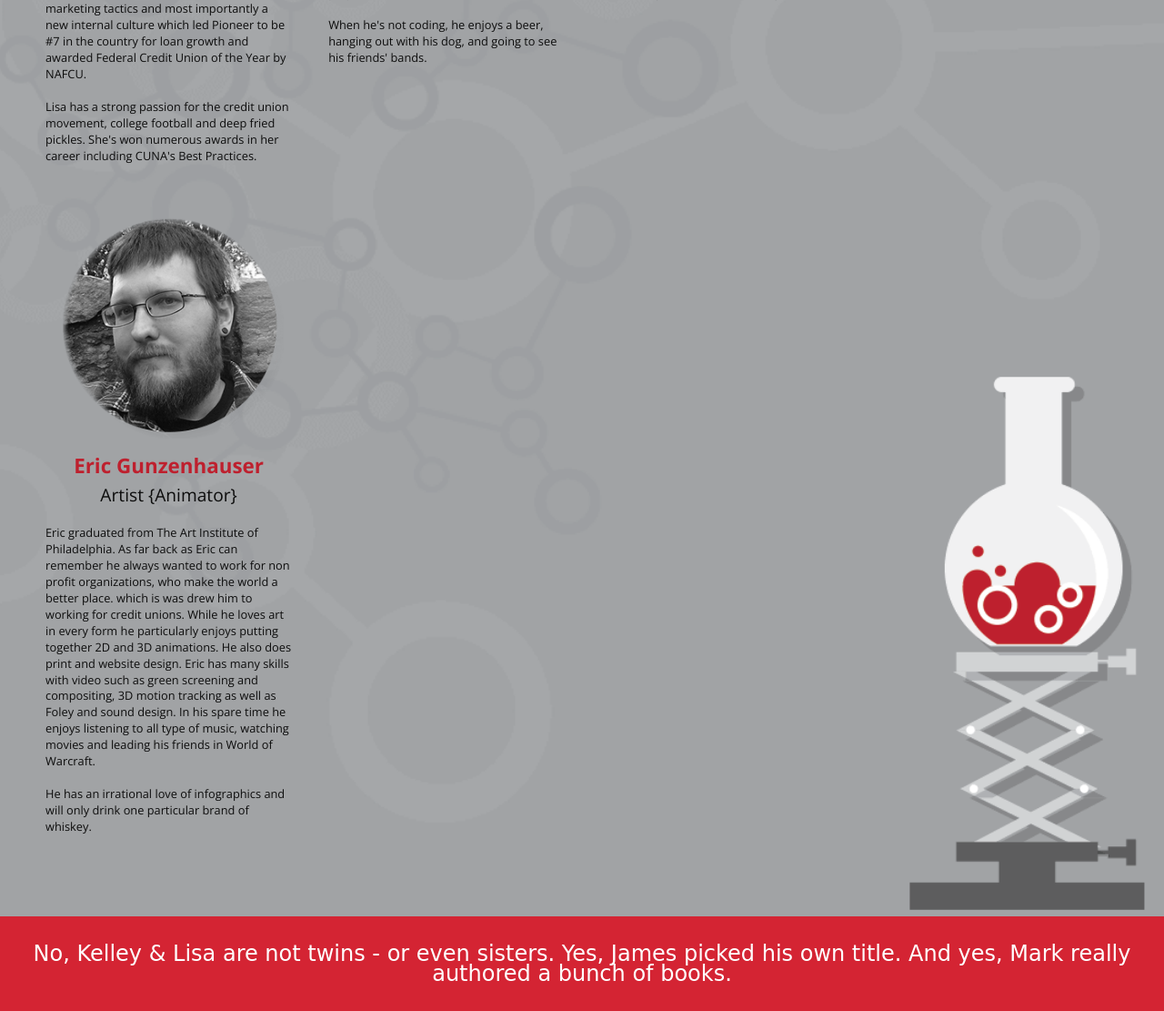
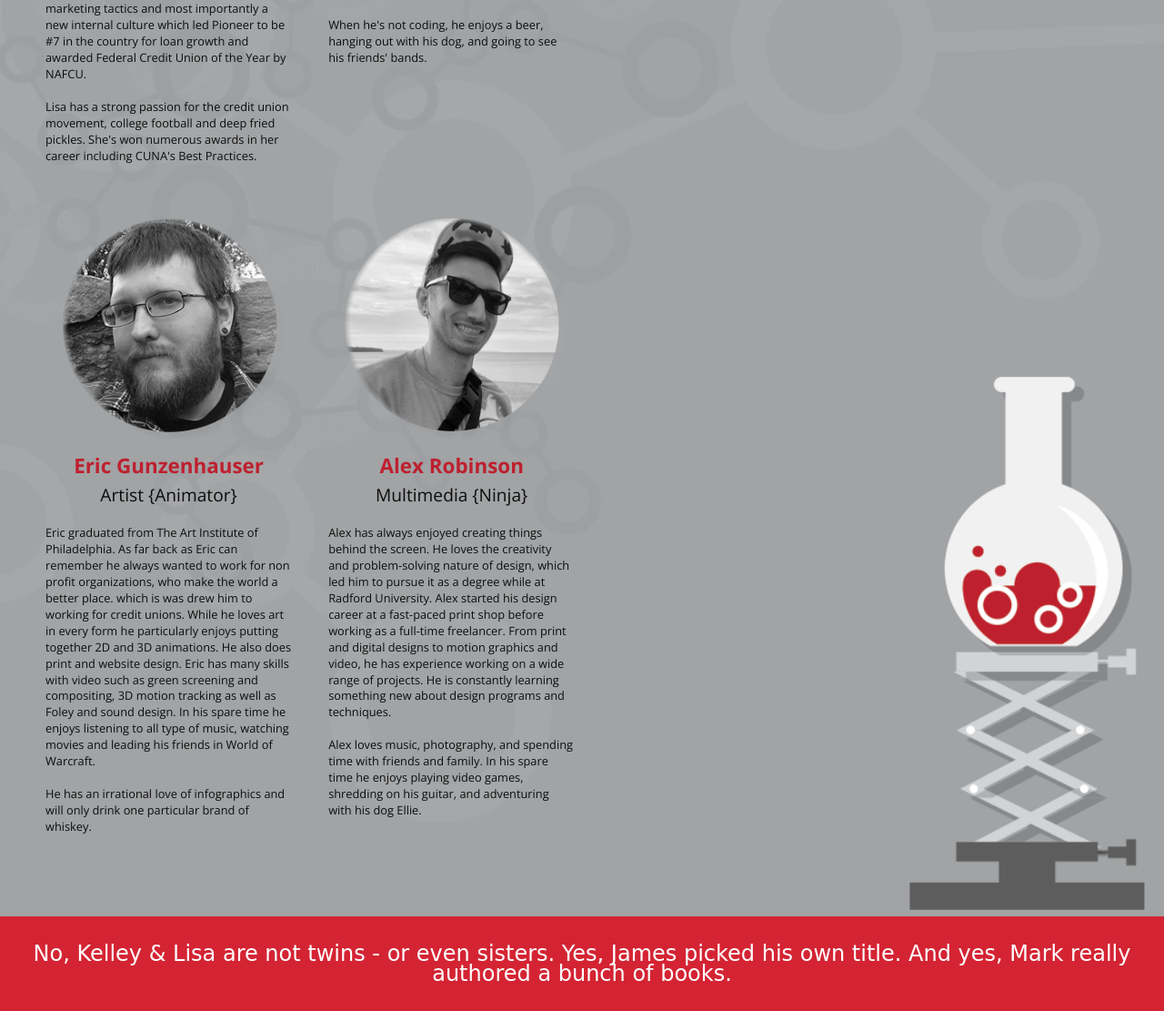
Before and after one commit to giraphcreative/giraphcu.com, a PHP site: page / in a window 1280 px wide. Shown: the part 3764-4875 px from the top of the page at 91% size. Run offline with PHP 8.4, Linux system fonts and the light colour scheme; some web fonts are replaced.

Commit message:
Add Alex' bio.

```diff
--- a/index.php
+++ b/index.php
@@ -177,6 +177,18 @@
 				<h4>Artist {Animator}</h4>
 				<p>Eric graduated from The Art Institute of Philadelphia. As far back as Eric can remember he always wanted to work for non profit organizations, who make the world a better place. which is was drew him to working for credit unions. While he loves art in every form he particularly enjoys putting together 2D and 3D animations. He also does print and website design. Eric has many skills with video such as green screening and compositing, 3D motion tracking as well as Foley and sound design. In his spare time he enjoys listening to all type of music, watching movies and leading his friends in World of Warcraft.</p>
 				<p>He has an irrational love of infographics and will only drink one particular brand of whiskey.</p>
+
+			</div>
+			<div class="bio">
+
+				<div class="pic">
+					<img src="img/photo-alex.png">
+				</div>
+
+				<h3>Alex Robinson</h3>
+				<h4>Multimedia {Ninja}</h4>
+				<p>Alex has always enjoyed creating things behind the screen. He loves the creativity and problem-solving nature of design, which led him to pursue it as a degree while at Radford University. Alex started his design career at a fast-paced print shop before working as a full-time freelancer. From print and digital designs to motion graphics and video, he has experience working on a wide range of projects. He is constantly learning something new about design programs and techniques.</p>
+				<p>Alex loves music, photography, and spending time with friends and family. In his spare time he enjoys playing video games, shredding on his guitar, and adventuring with his dog Ellie.</p>
 
 			</div>
 		</div>
```
Also changed, not shown: img/photo-alex.png (added).
